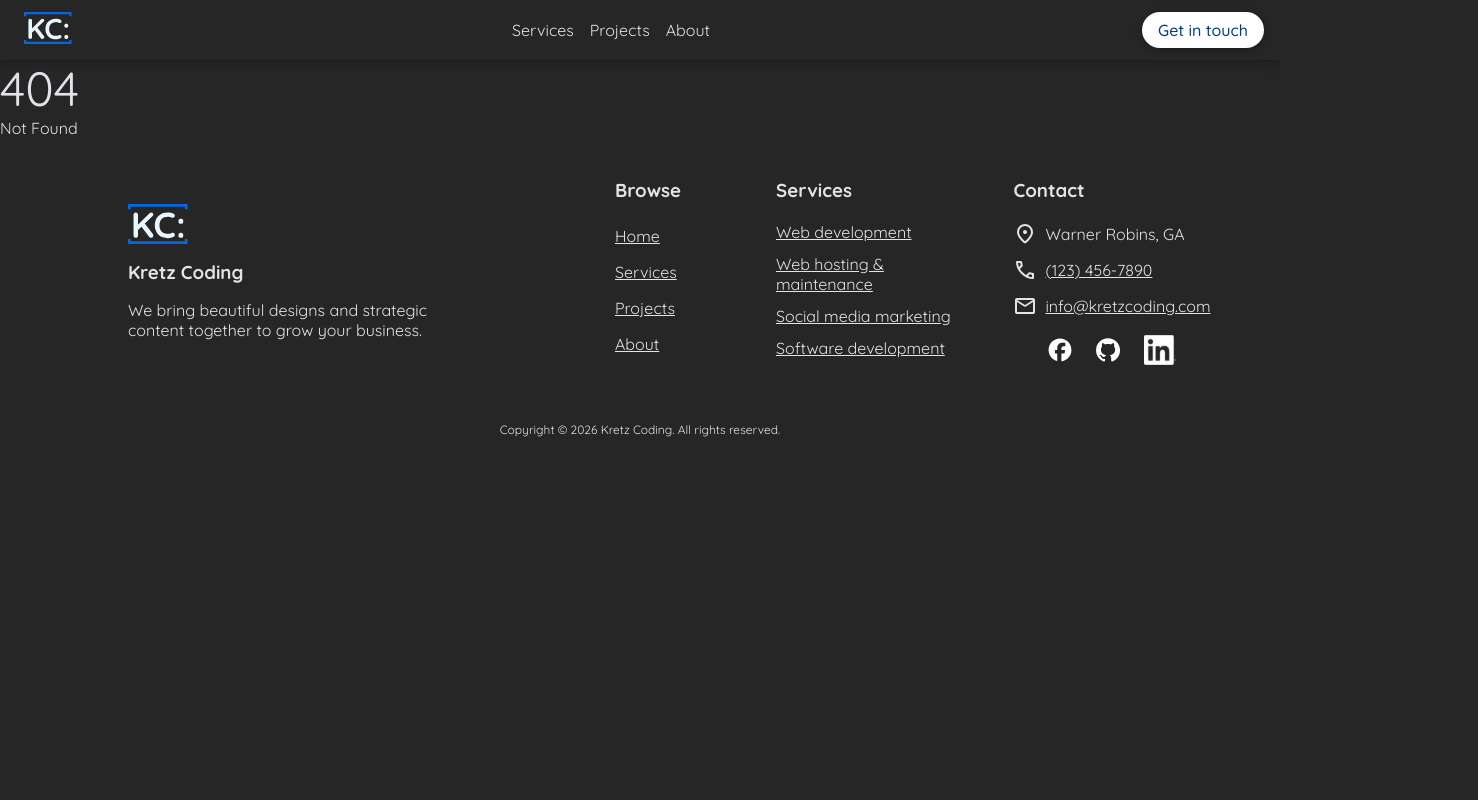
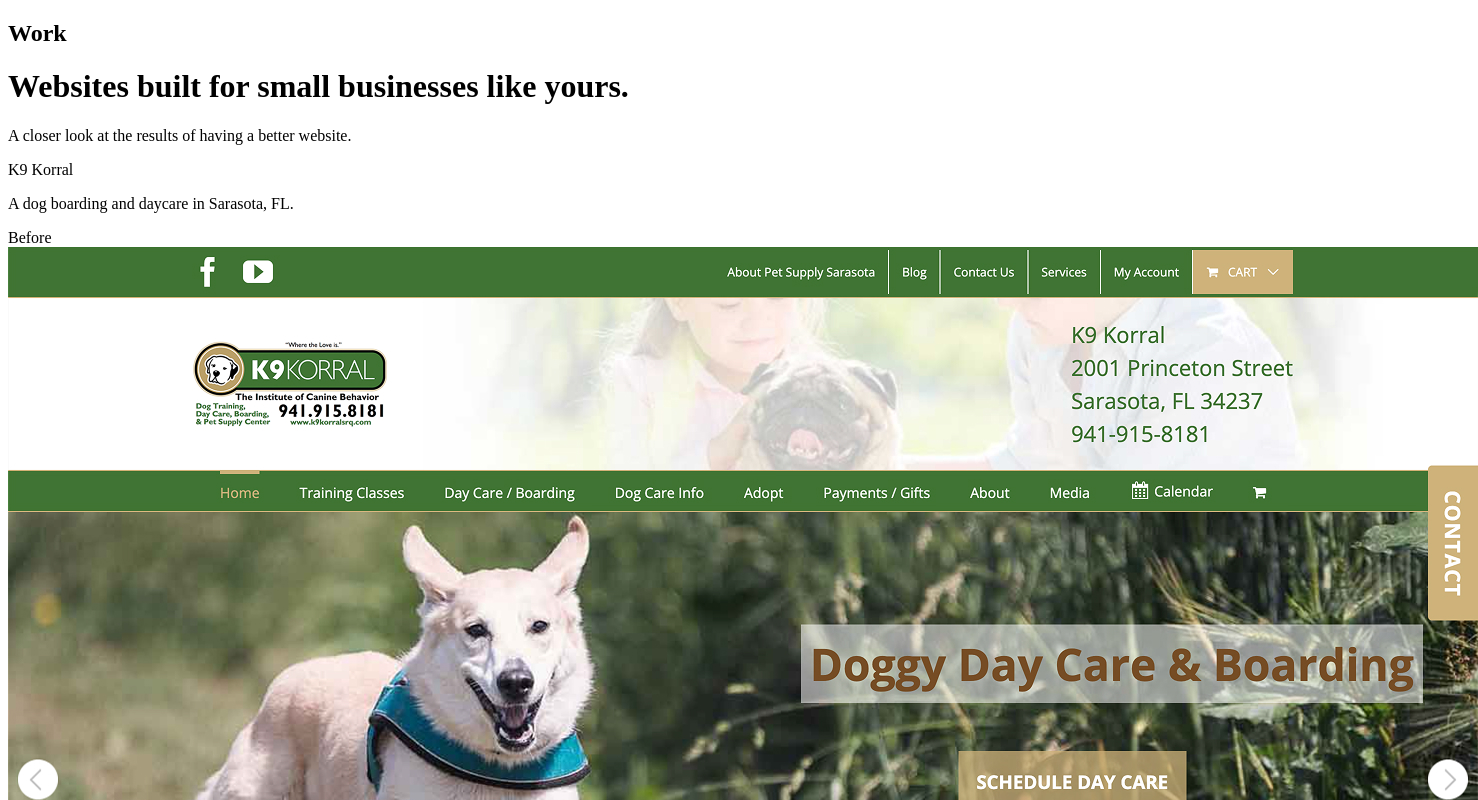
Before and after one commit to kretz-coding/kretzcoding.com, a SvelteKit app in the folder kretz-coding/: page /work in a window 1280 px wide. Before the commit this address had no page. Shown: the top 800 px of the page, 1478 px wide, since content can reach past the window. Built offline with nearby package versions, Linux system fonts and the light colour scheme.

Commit message:
work page started

```diff
--- a/kretz-coding/src/lib/components/Footer.svelte
+++ b/kretz-coding/src/lib/components/Footer.svelte
@@ -17,14 +17,14 @@
                 <h3>Browse</h3>
                 <a href="/">Home</a>
                 <a href="/services">Services</a>
-                <a href="/projects">Projects</a>
+                <a href="/work">Projects</a>
                 <a href="/about">About</a>
             </div>
             <div class="services">
                 <h3>Services</h3>
                 <a href="/">Web development</a>
                 <a href="/about">Web hosting & maintenance</a>
-                <a href="/projects">Social media marketing</a>
+                <a href="/work">Social media marketing</a>
                 <a href="/services">Software development</a>
             </div>
             <div class="contact">
--- a/kretz-coding/src/lib/components/Navbar.svelte
+++ b/kretz-coding/src/lib/components/Navbar.svelte
@@ -28,7 +28,7 @@
 
         <div class="nav-menu" class:active={isMenuOpen}>
             <a href="/services" onclick={toggleMenu}>Services</a>
-            <a href="/projects" onclick={toggleMenu}>Projects</a>
+            <a href="/work" onclick={toggleMenu}>Work</a>
             <a href="/about" onclick={toggleMenu}>About</a>
         </div>
         <div class="nav-menu" class:active={isMenuOpen}>
--- /dev/null
+++ b/kretz-coding/src/routes/work/+page.svelte
@@ -0,0 +1,37 @@
+<script>
+
+</script>
+<main>
+    <div class="hero-container">
+        <div class="content">
+            <h2>Work</h2>
+            <h1>Websites built for small businesses like yours.</h1>
+            <p>A closer look at the results of having a better website.</p>
+        </div>
+    </div>
+    <div class="k9-korral-container">
+        <section class="k9-korral">
+            <div class="header">
+                <p class="client">K9 Korral</p>
+                <p class="summary">A dog boarding and daycare in Sarasota, FL.</p>
+            </div>
+            <div class="before-after">
+                <div class="before">
+                    <div class="tag">Before</div>
+                    <img src="/k9-korral-before.jpg" alt="">
+                </div>
+                <div class="arrow-icon">
+                    <img src="/k9-korral-after.png" alt="">
+                </div>
+                <div class="after">
+                    <div class="tag">Before</div>
+                    <img src="" alt="">
+                </div>
+            </div>
+
+        </section>
+    </div>
+</main>
+<style>
+
+</style>
--- a/kretz-coding/src/routes/+layout.svelte
+++ b/kretz-coding/static/+layout.svelte
@@ -1,8 +1,8 @@
 <script lang="ts">
 	import favicon from '#lib/assets/favicon.svg';
     import Navbar from '#lib/components/Navbar.svelte';
-	import type { LayoutProps } from './$types';
-	import '../app.css';
+	import type { LayoutProps } from '../.svelte-kit/types/src/routes';
+	import '../src/app.css';
     import Footer from '#lib/components/Footer.svelte';
 
 	let { children }: LayoutProps = $props();
```
Also changed, not shown: kretz-coding/static/k9-korral-after.png (added), kretz-coding/static/k9-korral-before.jpg (added).
